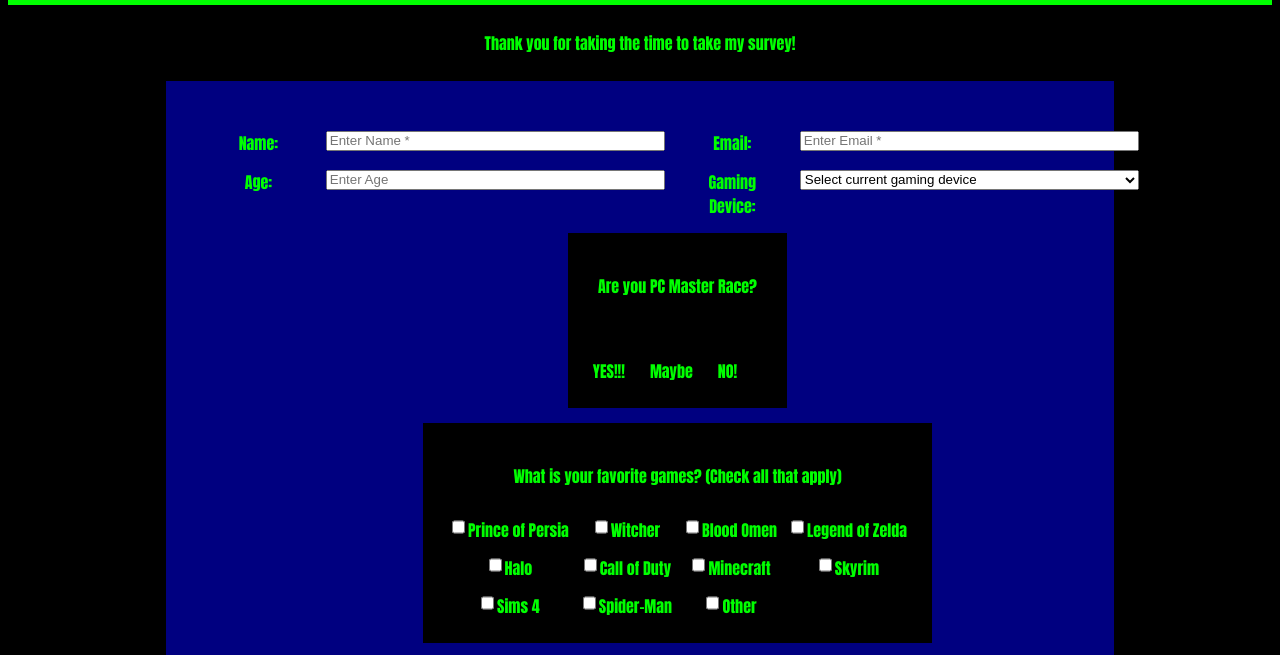
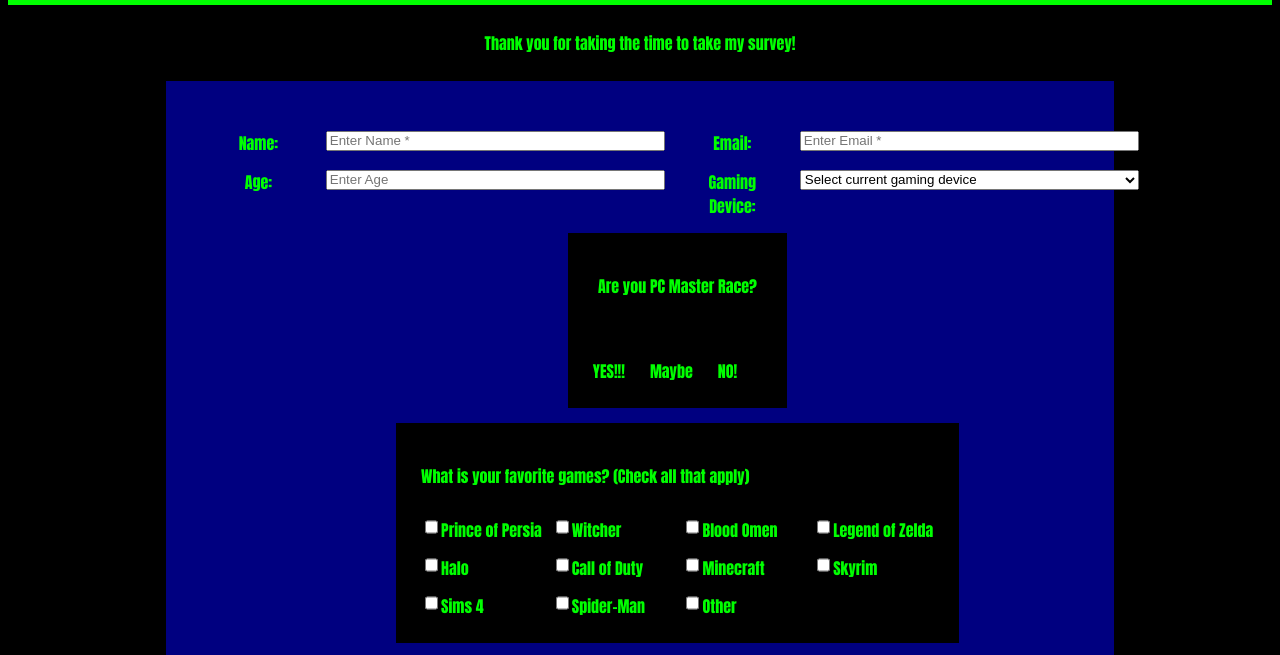
Before and after one commit to benweese/FCC-computer-survey, a plain HTML site: page index.html in a window 1280 px wide. Shown: the part 105-760 px from the top of the page. Drawn offline with Linux system fonts and the light colour scheme.

Commit message:
Update style.css

```diff
--- a/style.css
+++ b/style.css
@@ -44,12 +44,12 @@ input, select {
 
 .boxes {
   display: grid;
-  grid-template-columns: auto auto auto auto;
+  grid-template-columns: 1fr 1fr 1fr 1fr;
   grid-gap: 10px;
   margin: auto;
   background-color: black;
   padding: 25px;
-  justify-content: start;
+  justify-items: start;
 }
 
 .boxes p {
```
